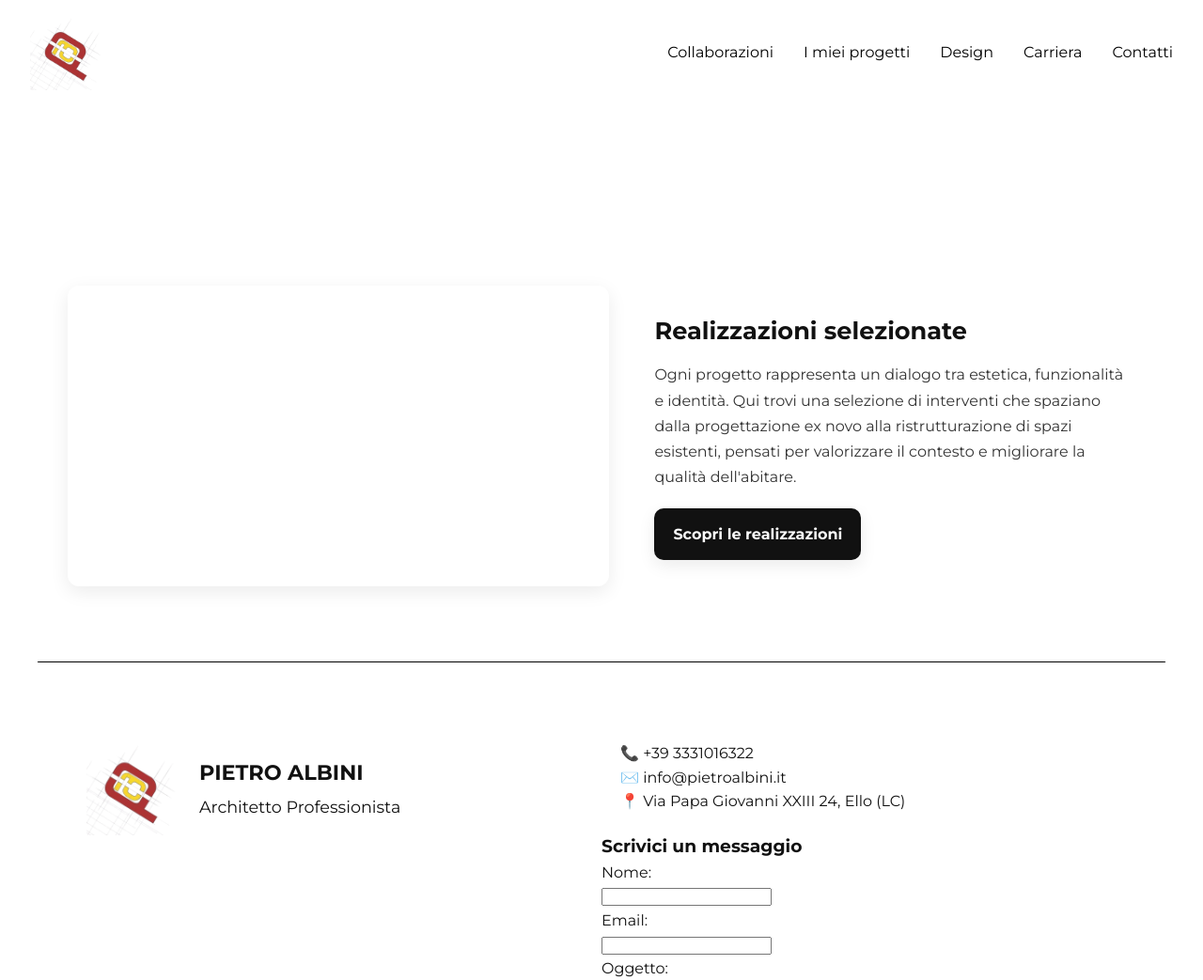
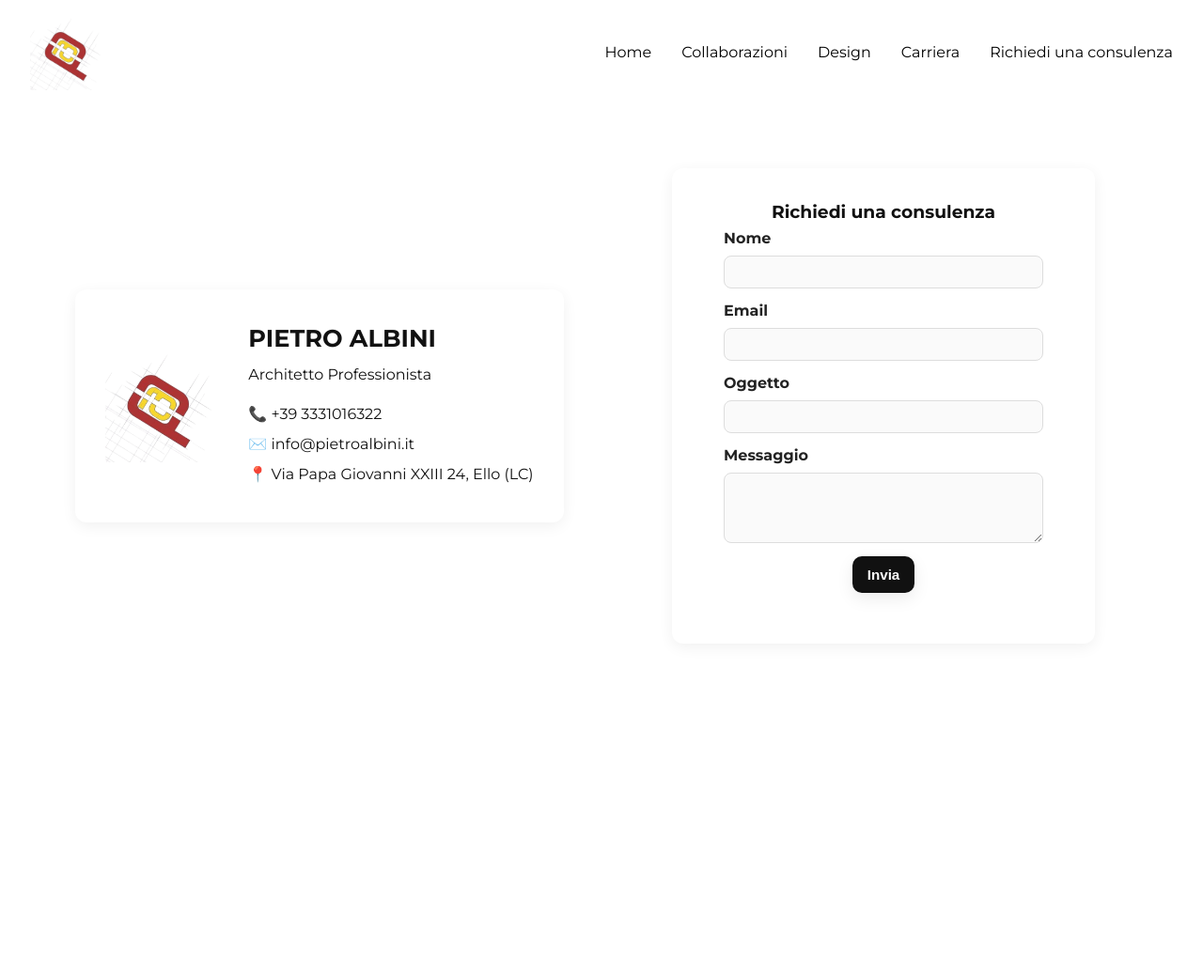
Before and after one commit to uendi-lab/sito, a website: page chi-siamo.html in a window 1280 px wide. Shown: the top 1043 px of the page at 94% size. After the commit the page ends 800 px from the top, so only its background shows below. Drawn offline with Linux system fonts and the light colour scheme; no server answers.

Commit message:
sito pietro

```diff
--- a/chi-siamo.html
+++ b/chi-siamo.html
@@ -9,7 +9,7 @@
 </head>
 <body>
 
-  <header>
+  <header class="homepage-header">
     <a href="homepage.html" aria-label="Torna alla homepage"><img src="img/logo.jpg" alt="Logo Studio Albini" class="logo" /></a>
     <div class="hamburger">
       <div></div>
@@ -19,15 +19,16 @@
 
     <nav>
       <div class="close-btn" onclick="toggleMenu()">&#10005;</div> <!-- X per chiudere -->
+		  <a href="homepage.html" onclick="toggleMenu()">Home</a>
       <a href="progetti2.html" onclick="toggleMenu()">Collaborazioni</a>
-		  <a href="personali.html" onclick="toggleMenu()">I miei progetti</a>
+		  <!--<a href="personali.html" onclick="toggleMenu()">I miei progetti</a>-->
       <a href="design.html" onclick="toggleMenu()">Design</a>
 		  <a href="carriera.html" onclick="toggleMenu()">Carriera</a>
-      <a href="chi-siamo.html" onclick="toggleMenu()">Contatti</a>
+      <a href="chi-siamo.html" onclick="toggleMenu()">Richiedi una consulenza</a>
     </nav>
   </header>
 
-  <main>
+  <main style="padding: 0;">
   <!--<section class="hero hero--light">
        <div class="hero-content">
         <h1>PROGETTARE LO SPAZIO, VALORIZZARE LA VITA</h1>
@@ -48,7 +49,7 @@
     </section>-->
 
     <!-- Progetti Section (featured) -->
-    <section class="projects">
+    <!-- <section class="projects">
       <div class="projects-content projects-feature">
         <div class="project-image" style="background-image: url('img/railway-station-1029215_1280.jpg');" role="img" aria-label="Progetto architettonico"></div>
         <div class="project-text">
@@ -62,40 +63,57 @@
           <a class="btn btn-primary" href="progetti2.html">Scopri le realizzazioni</a>
         </div>
       </div>
-    </section>
+    </section>-->
+
 
 <!-- Contatti Section -->
 <section class="contacts">
+  <!-- Colonna sinistra -->
   <div class="contact-left">
     <div class="contact-box">
       <img src="img/logo.jpg" alt="Logo Studio Albini" class="contact-logo" />
+
       <div class="contact-info">
         <h2>PIETRO ALBINI</h2>
         <p>Architetto Professionista</p>
+
+        <div class="contact-data">
+          <p>📞 +39 3331016322</p>
+          <p>✉️ info@pietroalbini.it</p>
+          <p>📍 Via Papa Giovanni XXIII 24, Ello (LC)</p>
         </div>
       </div>
     </div>
+  </div>
+
+  <!-- Colonna destra -->
   <div class="contact-right">
     <div class="contact-detail">
-          <p>📞 +39 3331016322</p>
-          <p>✉️ info@pietroalbini.it</p>
-          <p>📍 Via Papa Giovanni XXIII 24, Ello (LC)</p>
-          <!--<p>
-            🔗 <a href="#">Instagram</a>
-          </p>-->
+      <div class="contact-form-box">
+        <h3>Richiedi una consulenza</h3>
+
+        <form id="contactForm" class="contact-form">
+          <div class="form-group">
+            <label for="nome">Nome</label>
+            <input type="text" id="nome" name="nome" required class="form-input">
           </div>
-          <div class="contact-form-box">
-            <h3>Scrivici un messaggio</h3>
-            <form id="contactForm">
-              <label for="nome">Nome:</label><br>
-              <input type="text" id="nome" name="nome" required><br>
-              <label for="email">Email:</label><br>
-              <input type="email" id="email" name="email" required><br>
-              <label for="oggetto">Oggetto:</label><br>
-              <input type="text" id="oggetto" name="oggetto" required><br>
-              <label for="messaggio">Messaggio:</label><br>
-              <textarea id="messaggio" name="messaggio" required></textarea><br>
-              <button type="submit">Invia</button>
+
+          <div class="form-group">
+            <label for="email">Email</label>
+            <input type="email" id="email" name="email" required class="form-input">
+          </div>
+
+          <div class="form-group">
+            <label for="oggetto">Oggetto</label>
+            <input type="text" id="oggetto" name="oggetto" required class="form-input">
+          </div>
+
+          <div class="form-group">
+            <label for="messaggio">Messaggio</label>
+            <textarea id="messaggio" name="messaggio" required class="form-input"></textarea>
+          </div>
+
+          <button type="submit" class="btn btn-primary">Invia</button>
           <div id="formMessage" style="margin-top:10px;"></div>
         </form>
       </div>
@@ -105,10 +123,10 @@
   </main>
 
   <!-- Footer -->
-  <footer>
+  <!--<footer>
     <p>&copy; 2025 Studio Albini - Tutti i diritti riservati</p>
   </footer>
-
+-->
   <script src="js/main.js"></script>
 </body>
 </body>
--- a/css/style.css
+++ b/css/style.css
@@ -1,3 +1,64 @@
+.contact-right {
+  display: flex;
+  flex-direction: column;
+  align-items: center;
+  justify-content: center;
+  min-height: 100%;
+}
+
+.contact-form-box {
+  width: 100%;
+  display: flex;
+  flex-direction: column;
+  align-items: center;
+  justify-content: center;
+}
+/* ===============================
+   FORM CONTATTI UNIFORMATO
+================================ */
+.contact-form {
+  width: 100%;
+  max-width: 340px;
+  margin: 0 auto;
+  display: flex;
+  flex-direction: column;
+  gap: 0.7rem;   /* prima 1.2rem */
+  align-items: center;
+}
+.form-group {
+  display: flex;
+  flex-direction: column;
+  gap: 0.2rem;   /* prima 0.4rem */
+  width: 100%;
+}
+.form-input {
+  font-family: 'Montserrat', sans-serif;
+  font-size: 0.95rem;
+  padding: 0.45rem 0.8rem;   /* prima 0.6rem 0.9rem */
+  border: 1.5px solid #ddd;
+  border-radius: 8px;
+  background: #fafafa;
+  color: #222;
+  width: 100%;
+}
+.form-input:focus {
+  border-color: #111;
+  box-shadow: 0 4px 16px rgba(0,0,0,0.08);
+}
+.contact-form label {
+  font-weight: 600;
+  color: #222;
+  margin-bottom: 0.1rem;
+}
+.contact-form textarea.form-input {
+  min-height: 75px;   /* prima 110px */
+  resize: vertical;
+}
+.contact-form .btn-primary {
+  margin-top: 0.2rem;
+  padding: 0.7rem 1rem;   /* bottone più compatto */
+  font-size: 0.95rem;
+}
 /* ===============================
    SLIDESHOW (used in homepage hero)
 ================================ */
@@ -157,15 +218,15 @@ body.homepage header.scrolled {
 body.homepage header a,
 body.homepage header .nav a,
 body.homepage header .logo {
-  color: #000 !important;
+  color: #000000 !important;
 }
 
 /* override the homepage dark link rules earlier */
 .homepage-header nav a {
-  color: #000 !important;
+  color: #000000 !important;
 }
 .homepage-header nav a:hover {
-  color: #333;
+  color: #000000;
 }
 
 /* ===============================
@@ -219,7 +280,7 @@ img {
   inside the header are forced to a light color for contrast. */
 body.homepage header {
   background-color: #fff;
-  color: #fff;
+  color: #000000;
 }
 
 body.homepage header.scrolled {
@@ -264,10 +325,10 @@ nav a:hover {
 
 /* Navbar bianca solo in homepage */
 .homepage-header nav a {
-  color: #fff !important;
+  color: #000000 !important;
 }
 .homepage-header nav a:hover {
-  color: #fff;
+  color: #000000;
 }
 
 /* ===============================
@@ -594,47 +655,60 @@ section {
 ================================ */
 .contacts {
   display: flex;
-  flex-wrap: wrap;
   justify-content: space-between;
-  padding: 4rem 2rem;
-  border-top: 1px solid #000;
+  align-items: center;
+  gap: 4rem;
+  min-height: 80vh;
+  padding: 2rem 2rem;
+  /*border-top: 1px solid #000;*/
 }
 
-.contact-left, .contact-right {
-  flex: 1 1 300px;
-  margin-bottom: 2rem;
+.contact-left,
+.contact-right {
+  flex: 1;
+  display: flex;
+  justify-content: center;
+  align-items: center;
 }
 
 .contact-box {
-  background: #fff !important;
   display: flex;
   align-items: center;
-  gap: 20px;
-  padding: 20px;
-  border-radius: 10px;
+  gap: 2rem;
+  background: #fff;
+  padding: 2rem;
+  border-radius: 12px;
+  box-shadow: 0 4px 16px rgba(0,0,0,0.06);
 }
 
 .contact-logo {
-  width: 100px;
+  width: 120px;
   height: auto;
   object-fit: contain;
 }
 
 .contact-info h2 {
-  font-size: 1.4rem;
-  margin: 0;
+  font-size: 1.6rem;
+  margin-bottom: 0.3rem;
 }
 
 .contact-info p {
-  font-size: 1.1rem;
-  margin: 5px 0 0 0;
+  margin-bottom: 0.4rem;
 }
 
 .contact-detail {
-  background-color: rgba(255,255,255,0.3);
-  max-width: 500px;
-  padding: 20px;
+  width: 100%;
+  max-width: 450px;
+  padding: 2rem;
+  border-radius: 12px;
+  box-shadow: 0 4px 16px rgba(0,0,0,0.06);
+  background: #fff;
 }
+
+.contact-data {
+  margin-top: 1rem;
+}
+
 
 /* ===============================
    FOOTER
@@ -968,6 +1042,16 @@ table {
         width: 100%;
         max-width: 350px;
     }
+
+      .contacts {
+    flex-direction: column;
+    gap: 2rem;
+  }
+
+  .contact-box {
+    flex-direction: column;
+    text-align: center;
+  }
 }
 
 /* ===============================
```
Also changed, not shown: carriera.html (+7 -7 lines), design.html (+6 -5 lines), homepage.html (+4 -3 lines), personali.html (+6 -5 lines), progetti2.html (+6 -5 lines), progetto.html (+6 -5 lines). Lines whose indentation alone changed are shown as unchanged.
